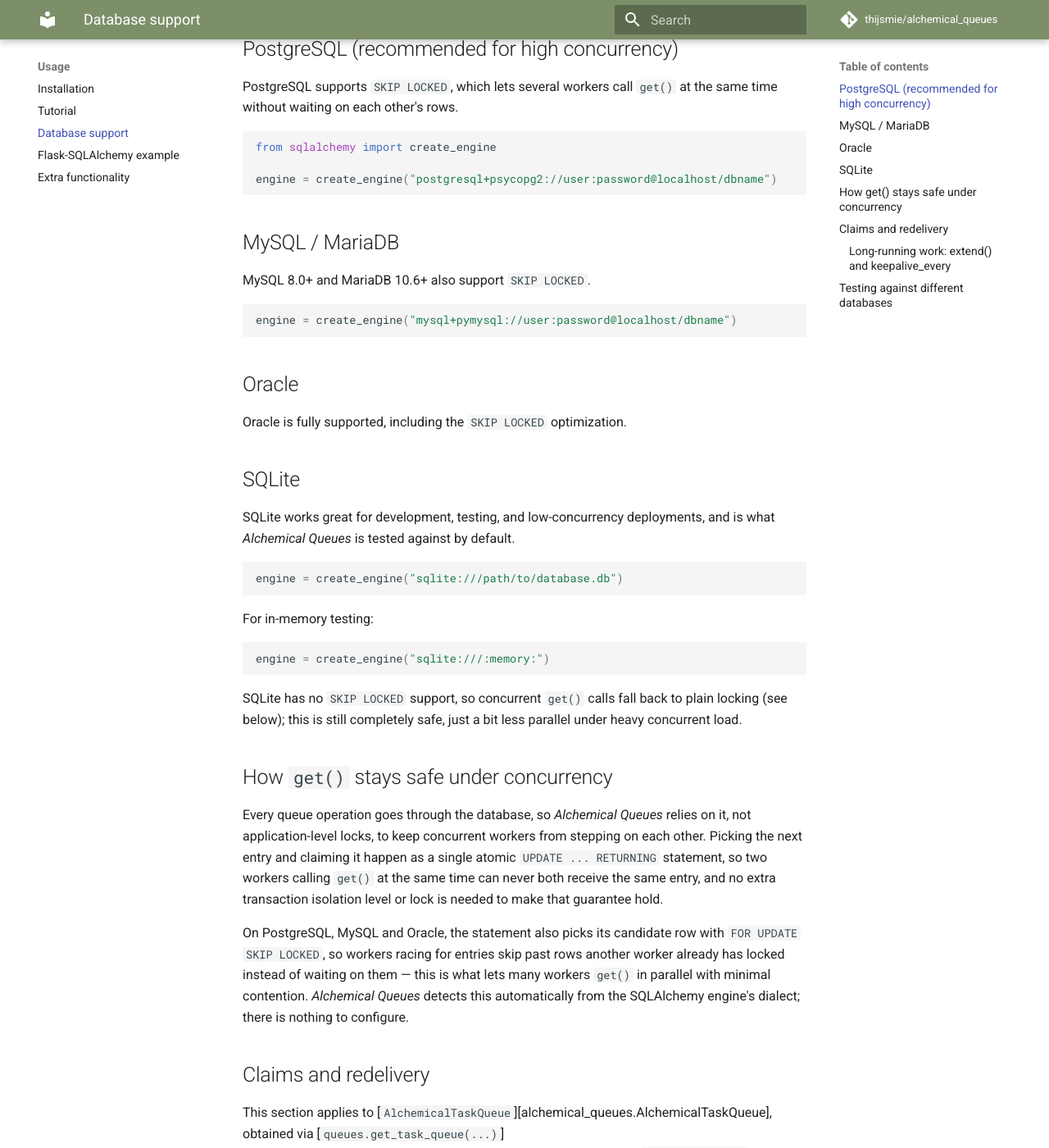
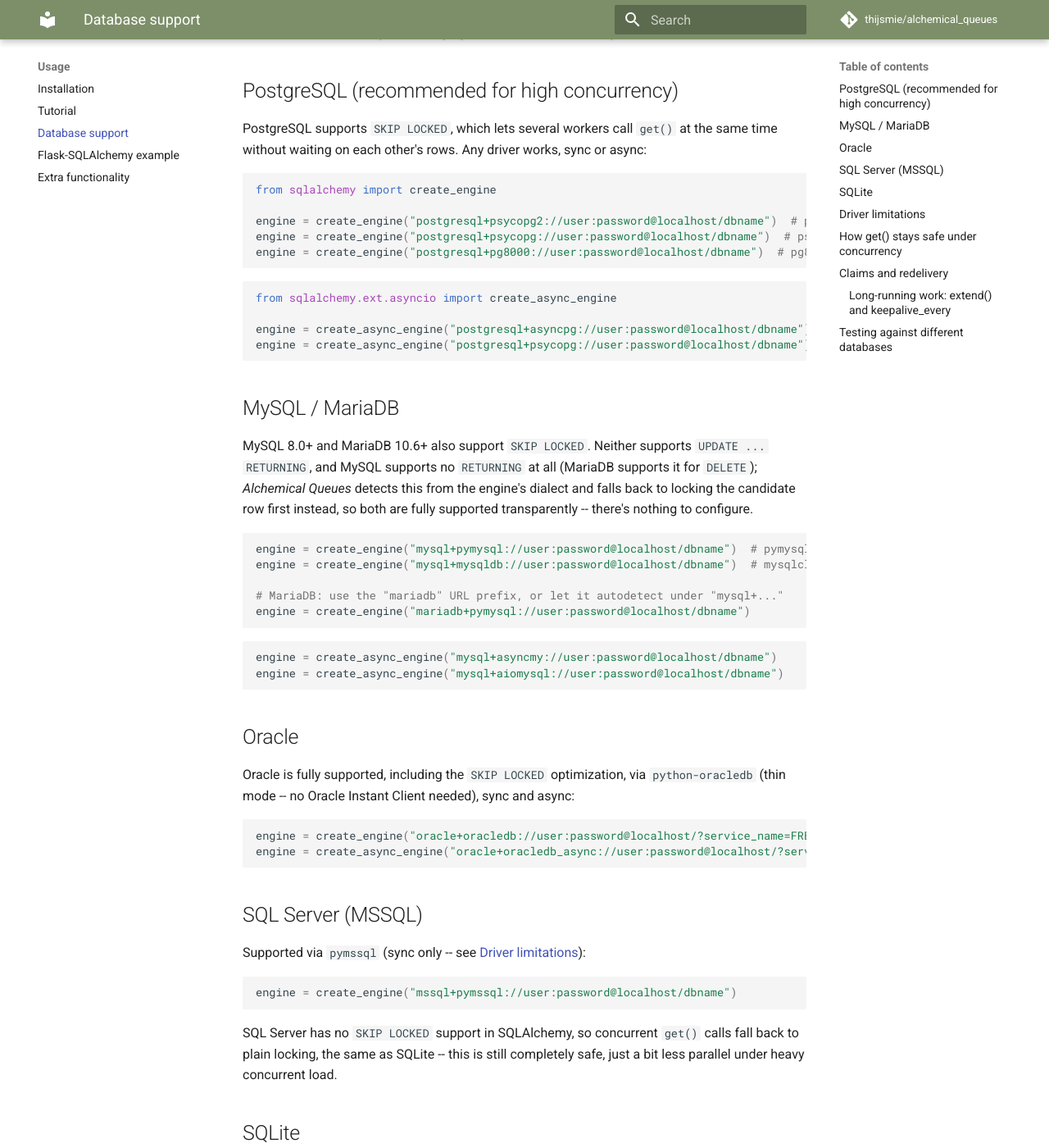
Before and after one commit to thijsmie/alchemical_queues, an MkDocs documentation site: the page built from docs/usage/databases.md, in a window 1280 px wide and 1400 px high, scrolled down 277 px. Shown: the whole window at 82% size. Built offline with MkDocs 1.6.1 and Material for MkDocs 9.7.7, drawn with Linux system fonts in a browser that asks for light colours; comment, search, counter and statistics services are not loaded; the version menu is left out; some of the changed text lies outside the part shown.

Commit message:
Add MySQL, MariaDB, Oracle and SQL Server driver support with CI coverage
AlchemicalQueue.get() and AlchemicalTaskQueue.get() assumed RETURNING was
available on every dialect in the SKIP LOCKED allowlist. MySQL supports no
RETURNING at all, and MariaDB supports it for DELETE but not UPDATE, so
get()/claim() on those backends raised instead of working. Both methods now
fall back to locking the candidate row first (SELECT ... FOR UPDATE [SKIP
LOCKED]) and issuing a plain UPDATE/DELETE by id in the same transaction
when the dialect can't do it atomically via RETURNING.

The queue_name column was an indexed Text, which MySQL/MariaDB can't do
(unbounded TEXT/BLOB columns need a key length to index) -- create_all()
never worked on either. Changed to String(255), portable everywhere.

CI now runs the full suite against real MySQL, MariaDB, Oracle (via
python-oracledb's dependency-free thin mode, sync and async) and SQL Server
(via pymssql, sync only -- the only async MSSQL driver needs Microsoft's
proprietary ODBC driver, documented as unsupported) service containers,
alongside the existing SQLite/PostgreSQL coverage (now also including
pg8000).

Co-Authored-By: Claude Sonnet 5 <noreply@anthropic.com>
Claude-Session: https://claude.ai/code/session_015CE2eYimmAiqBqJNwXDgBa

````diff
--- a/docs/usage/databases.md
+++ b/docs/usage/databases.md
@@ -1,28 +1,61 @@
 # Database support
 
-*Alchemical Queues* works with any database backend supported by SQLAlchemy, but different databases have different performance characteristics for concurrent queue operations.
+*Alchemical Queues* works with any database backend supported by SQLAlchemy, but different databases have different performance characteristics for concurrent queue operations, and not every driver supports the same SQL features. CI runs the full test suite against every backend and driver listed below (see [Testing against different databases](#testing-against-different-databases)).
 
 ## PostgreSQL (recommended for high concurrency)
 
-PostgreSQL supports `SKIP LOCKED`, which lets several workers call `get()` at the same time without waiting on each other's rows.
+PostgreSQL supports `SKIP LOCKED`, which lets several workers call `get()` at the same time without waiting on each other's rows. Any driver works, sync or async:
 
 ```python
 from sqlalchemy import create_engine
 
-engine = create_engine("postgresql+psycopg2://user:password@localhost/dbname")
+engine = create_engine("postgresql+psycopg2://user:password@localhost/dbname")  # psycopg2
+engine = create_engine("postgresql+psycopg://user:password@localhost/dbname")  # psycopg 3
+engine = create_engine("postgresql+pg8000://user:password@localhost/dbname")  # pg8000
+```
+
+```python
+from sqlalchemy.ext.asyncio import create_async_engine
+
+engine = create_async_engine("postgresql+asyncpg://user:password@localhost/dbname")
+engine = create_async_engine("postgresql+psycopg://user:password@localhost/dbname")
 ```
 
 ## MySQL / MariaDB
 
-MySQL 8.0+ and MariaDB 10.6+ also support `SKIP LOCKED`.
+MySQL 8.0+ and MariaDB 10.6+ also support `SKIP LOCKED`. Neither supports `UPDATE ... RETURNING`, and MySQL supports no `RETURNING` at all (MariaDB supports it for `DELETE`); *Alchemical Queues* detects this from the engine's dialect and falls back to locking the candidate row first instead, so both are fully supported transparently -- there's nothing to configure.
 
 ```python
-engine = create_engine("mysql+pymysql://user:password@localhost/dbname")
+engine = create_engine("mysql+pymysql://user:password@localhost/dbname")  # pymysql
+engine = create_engine("mysql+mysqldb://user:password@localhost/dbname")  # mysqlclient
+
+# MariaDB: use the "mariadb" URL prefix, or let it autodetect under "mysql+..."
+engine = create_engine("mariadb+pymysql://user:password@localhost/dbname")
+```
+
+```python
+engine = create_async_engine("mysql+asyncmy://user:password@localhost/dbname")
+engine = create_async_engine("mysql+aiomysql://user:password@localhost/dbname")
 ```
 
 ## Oracle
 
-Oracle is fully supported, including the `SKIP LOCKED` optimization.
+Oracle is fully supported, including the `SKIP LOCKED` optimization, via `python-oracledb` (thin mode -- no Oracle Instant Client needed), sync and async:
+
+```python
+engine = create_engine("oracle+oracledb://user:password@localhost/?service_name=FREEPDB1")
+engine = create_async_engine("oracle+oracledb_async://user:password@localhost/?service_name=FREEPDB1")
+```
+
+## SQL Server (MSSQL)
+
+Supported via `pymssql` (sync only -- see [Driver limitations](#driver-limitations)):
+
+```python
+engine = create_engine("mssql+pymssql://user:password@localhost/dbname")
+```
+
+SQL Server has no `SKIP LOCKED` support in SQLAlchemy, so concurrent `get()` calls fall back to plain locking, the same as SQLite -- this is still completely safe, just a bit less parallel under heavy concurrent load.
 
 ## SQLite
 
@@ -40,11 +73,15 @@ engine = create_engine("sqlite:///:memory:")
 
 SQLite has no `SKIP LOCKED` support, so concurrent `get()` calls fall back to plain locking (see below); this is still completely safe, just a bit less parallel under heavy concurrent load.
 
+## Driver limitations
+
+- **MSSQL has no supported async driver.** The only async DBAPI SQLAlchemy offers for SQL Server (`aioodbc`) needs Microsoft's proprietary ODBC driver installed on the host, which isn't available as a plain pip install; `pymssql`, the only dependency-free driver, is sync only. Use the sync `AlchemicalQueues`/`AlchemicalTaskQueue` API against SQL Server, or an `async_task`-free `Worker` if you need to run tasks.
+
 ## How `get()` stays safe under concurrency
 
-Every queue operation goes through the database, so *Alchemical Queues* relies on it, not application-level locks, to keep concurrent workers from stepping on each other. Picking the next entry and claiming it happen as a single atomic `UPDATE ... RETURNING` statement, so two workers calling `get()` at the same time can never both receive the same entry, and no extra transaction isolation level or lock is needed to make that guarantee hold.
+Every queue operation goes through the database, so *Alchemical Queues* relies on it, not application-level locks, to keep concurrent workers from stepping on each other. Picking the next entry and claiming it happen as a single atomic `UPDATE ... RETURNING` statement (or, on a dialect without `RETURNING` support, as a `SELECT ... FOR UPDATE` that locks the row followed by an `UPDATE`/`DELETE` by id within the same transaction), so two workers calling `get()` at the same time can never both receive the same entry, and no extra transaction isolation level is needed to make that guarantee hold.
 
-On PostgreSQL, MySQL and Oracle, the statement also picks its candidate row with `FOR UPDATE SKIP LOCKED`, so workers racing for entries skip past rows another worker already has locked instead of waiting on them — this is what lets many workers `get()` in parallel with minimal contention. *Alchemical Queues* detects this automatically from the SQLAlchemy engine's dialect; there is nothing to configure.
+On PostgreSQL, MySQL, MariaDB and Oracle, the statement also picks its candidate row with `FOR UPDATE SKIP LOCKED`, so workers racing for entries skip past rows another worker already has locked instead of waiting on them — this is what lets many workers `get()` in parallel with minimal contention. *Alchemical Queues* detects this automatically from the SQLAlchemy engine's dialect; there is nothing to configure.
 
 ## Claims and redelivery
 
@@ -107,7 +144,7 @@ Without a keepalive (manual or via `Worker`), a task that outruns `visibility_ti
 
 ## Testing against different databases
 
-You can run the test suite against a database of your choice with the `--engine` flag:
+You can run the test suite against a database of your choice with the `--engine` flag (sync) or `--async-engine` flag (the async tests, `tests/test_async_main.py`/`tests/test_async_task.py`):
 
 ```bash
 # SQLite (the default)
@@ -116,8 +153,15 @@ uv run pytest
 # PostgreSQL
 uv run pytest --engine "postgresql+psycopg2://user:pass@localhost/testdb"
 
-# MySQL
+# MySQL / MariaDB
 uv run pytest --engine "mysql+pymysql://user:pass@localhost/testdb"
+uv run pytest --engine "mariadb+pymysql://user:pass@localhost/testdb"
+
+# Oracle
+uv run pytest --engine "oracle+oracledb://user:pass@localhost/?service_name=FREEPDB1"
+
+# SQL Server
+uv run pytest --engine "mssql+pymssql://user:pass@localhost/testdb"
 ```
 
-See [Testing against Postgres](../development/postgres.md) for a quick way to spin up a local PostgreSQL instance with Docker.
+See [Testing against other databases](../development/other-databases.md) for a quick way to spin up each of these locally with Docker; CI (`.github/workflows/testsuite.yml`) runs every driver listed on this page against a real service container of its database on every push.
--- a/mkdocs.yml
+++ b/mkdocs.yml
@@ -23,6 +23,7 @@ nav:
   - Development:
     - "development/contributing.md"
     - "development/postgres.md"
+    - "development/other-databases.md"
   - API:
     - Core:
       - "api/core/AlchemicalQueues.md"
````
Also changed, not shown: docs/changelog.md (+6 -0 lines), docs/development/other-databases.md (added, +46 -0 lines), 3 other files.
